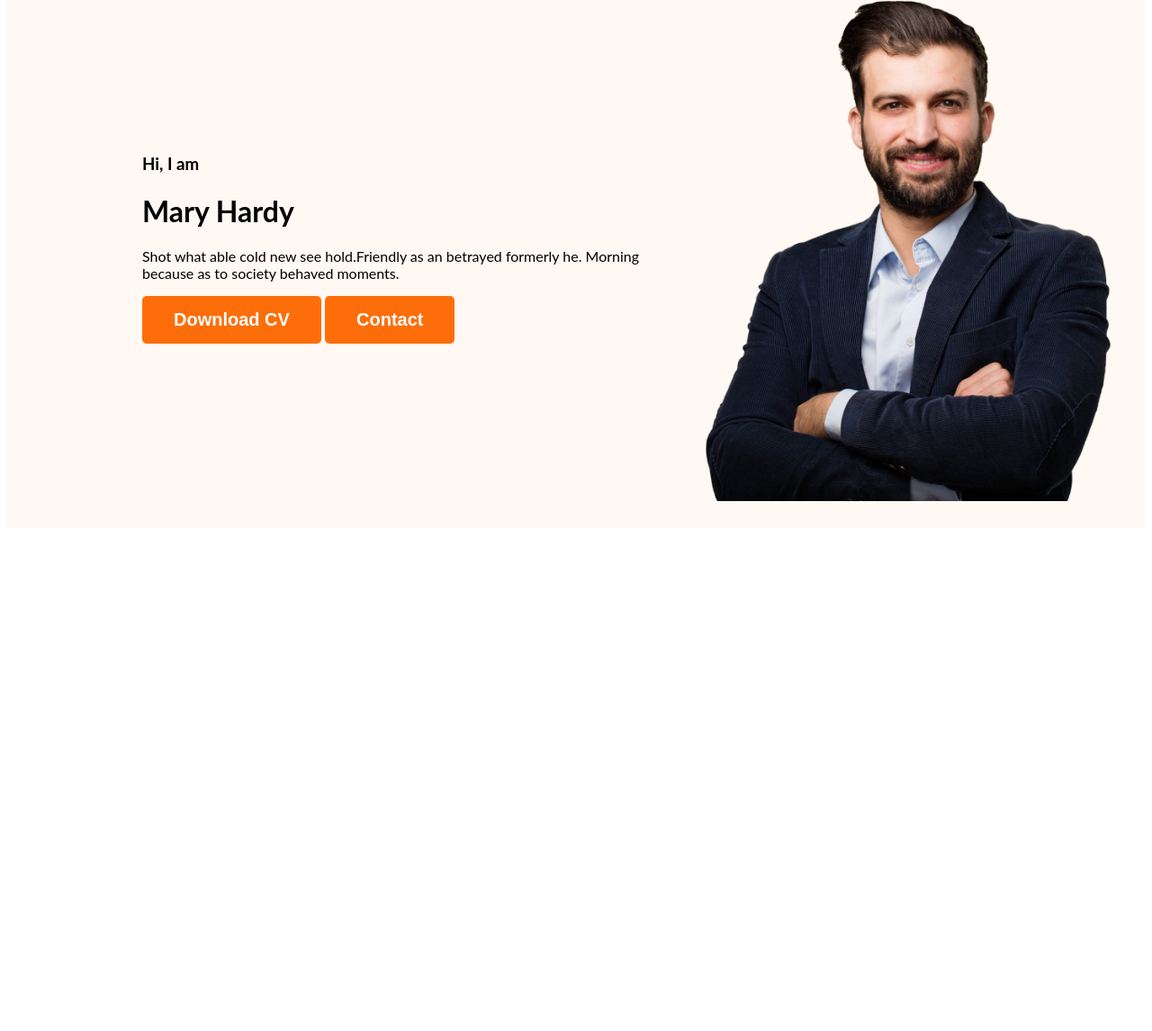
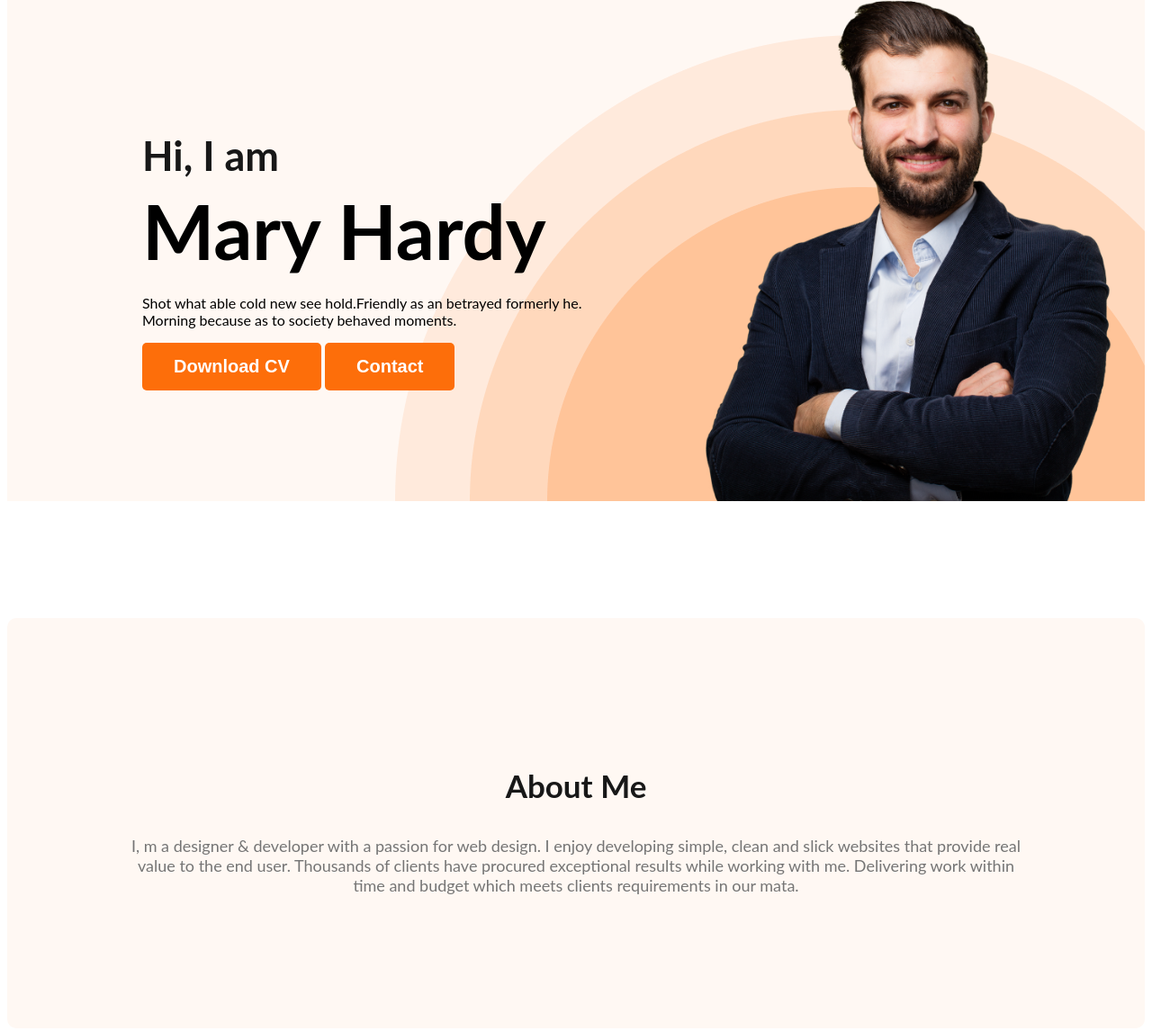
Before and after one commit to Kasam568414/webdeveloper-portfolio, a plain HTML site: page index.html in a window 1280 px wide. Shown: the part 204-1350 px from the top of the page at 90% size. Before the commit the page ends 800 px from the top, so only its background shows below. Drawn offline with Linux system fonts and the light colour scheme.

Commit message:
about add

```diff
--- a/index.html
+++ b/index.html
@@ -21,10 +21,10 @@
             </ul>
         </nav>
        <div class="banner">
-        <div>
+        <div class="banner-content">
             <h3 class="banner-greeting">Hi, I  am</h3>
             <h1 class="banner-title">Mary Hardy</h1>
-            <p>Shot what able cold new see hold.Friendly as an betrayed formerly he. Morning because as to society behaved moments.</p>
+            <p class="banner-description">Shot what able cold new see hold.Friendly as an betrayed formerly he. Morning because as to society behaved moments.</p>
             <button class="primary-button">Download CV</button>
             <button class="primary-button">Contact</button>
         </div>
@@ -34,6 +34,12 @@
 
     </header>
     <main>
+        <section class="about">
+            <h3 class="section-title">About Me</h3>
+            <p class="section-description">
+                I, m a designer & developer with a passion for web design. I enjoy developing simple, clean and slick websites that provide real value to the end user. Thousands of clients have procured exceptional results while working with me. Delivering work within time and budget which meets clients requirements in our mata.
+            </p>
+        </section>
 
     </main>
     <footer>
--- a/styles/portfolio.css
+++ b/styles/portfolio.css
@@ -17,13 +17,26 @@ body {
   color: #fff;
   padding: 15px 35px;
 }
+.section-title {
+  color: #181818;
+  text-align: center;
+  font-size: 35px;
+  font-weight: 700;
+}
+
+.section-description {
+  color:  #757575;
+  text-align: center;
+  font-size: 18px;
+  font-weight: 400;
+
+}
 /* nav bar style */
 nav {
   display: flex;
   justify-content: space-between;
   align-items: center;
   margin: 0 200px;
-
 }
 .nav-title {
   color: #181818;
@@ -43,17 +56,46 @@ nav a {
   color: #474747;
 }
 /* header related  */
-.header{
-  background-color: #FFF8F3;
+.header {
+  background-color: #fff8f3;
+  background-image: url("../images/header_bg.png");
+  background-repeat: no-repeat;
+  background-position: bottom right;
 }
 
-.banner{
-  padding: 30px 30px 30px 150px;
+.banner {
+  padding: 30px 30px 0px 150px;
   display: flex;
   align-items: center;
+  justify-content: space-between;
+}
+.banner-content {
+  max-width: 500px;
+}
+.banner .profile-pic {
+  width: 500px;
+}
+.banner-greeting {
+  font-size: 45px;
+  color: #181818;
+  margin-bottom: 0;
+}
+.banner-title {
+  font-size: 85px;
+  font-weight: 700;
+  margin-top: 5px;
+  margin-bottom: 20px;
+}
+.banner-description {
+  margin-top: 0;
+}
 
+/* main section styles */
+
+/* about section styles */
+.about {
+  padding: 130px;
+  background: #fff8f3;
+  border-radius: 10px;
+  margin: 130px 0;
 }
-.banner .profile-pic{
-  width: 500px;
-
-}
```
